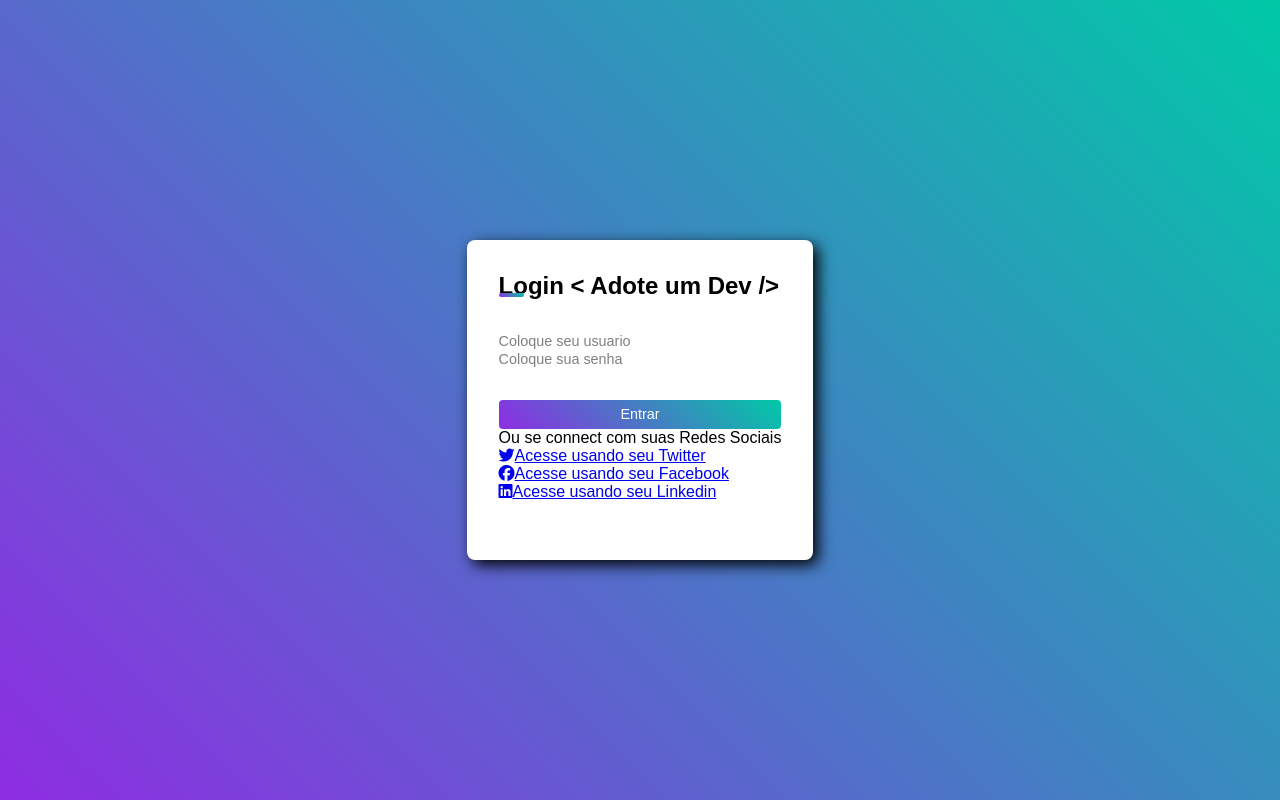
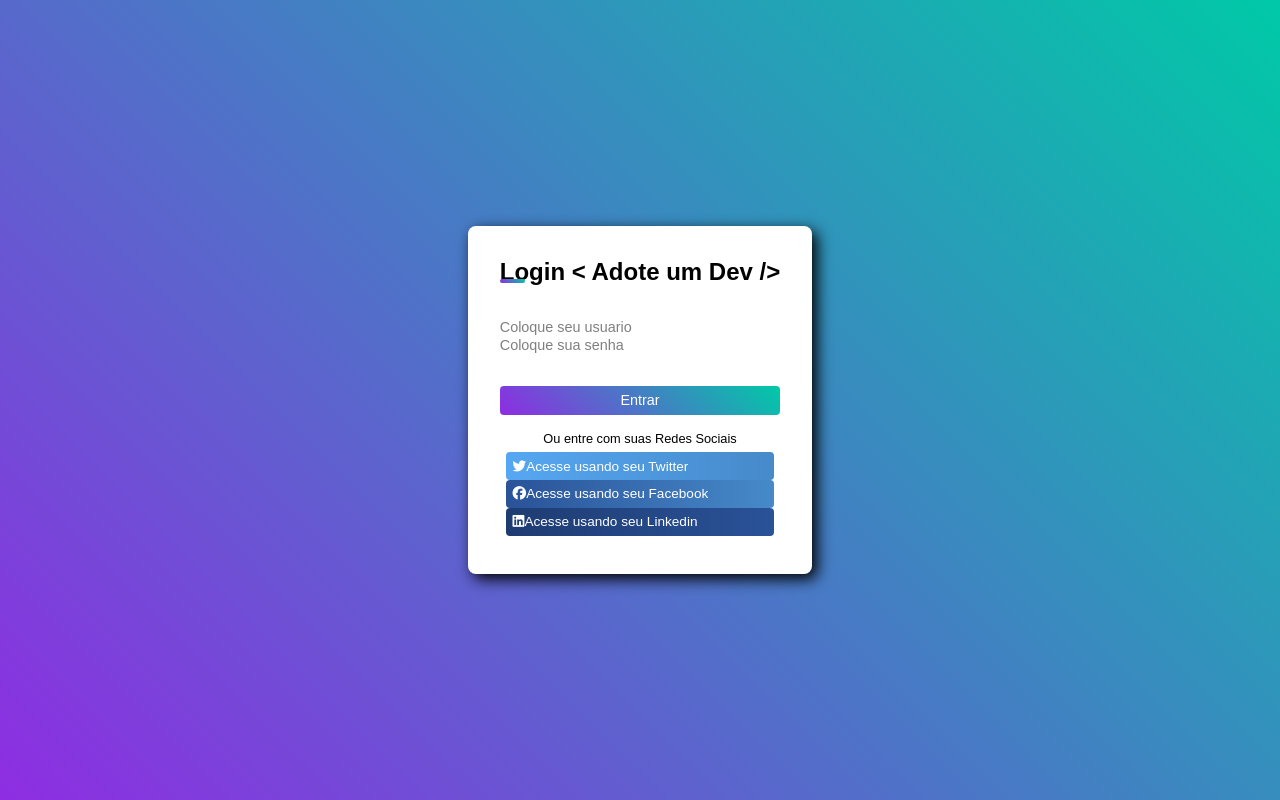
Before and after one commit to Marcoakira/provedorlinkwave, a plain HTML site: page index.html in a window 1280 px wide. Drawn offline with Linux system fonts and the light colour scheme.

Commit message:
redes sociais

```diff
--- a/index.html
+++ b/index.html
@@ -37,7 +37,7 @@
       </form>
 
       <div class="footer">
-        <span>Ou se connect com suas Redes Sociais</span>
+        <span>Ou entre com suas Redes Sociais</span>
         <div class="social-field">
           <div class="social-field twitte">
             <a href="#">
--- a/style.css
+++ b/style.css
@@ -78,3 +78,41 @@ form input[type="submit"]:hover{
   background: linear-gradient(to right, #8e2de2, #00c9a7);
 
 }
+
+.footer{
+  display: flex;
+  flex-direction: column;
+  margin-top: 1rem;
+
+}
+
+.footer span{
+  color: rgba(0, 0, 0,5);
+  font-size: 0.8rem;
+  text-align: center;
+}
+
+.footer .social-field{
+  padding: 0.4rem;
+  border-radius: 4px;
+  font-size: 0.85rem;
+  width: 100%;
+  cursor: pointer;
+}
+
+.footer .social-field a{
+  text-decoration: none;
+  color: white;
+}
+
+.footer .social-field.twitte{
+  background: linear-gradient(to right, #56a7f2, #468aca );
+}
+
+.footer .social-field.facebook{
+  background: linear-gradient(to right, #2a5298, #468aca );
+}
+
+.footer .social-field.linkedin{
+  background: linear-gradient(to right, #1e3c72, #2a5298 );
+}
```
